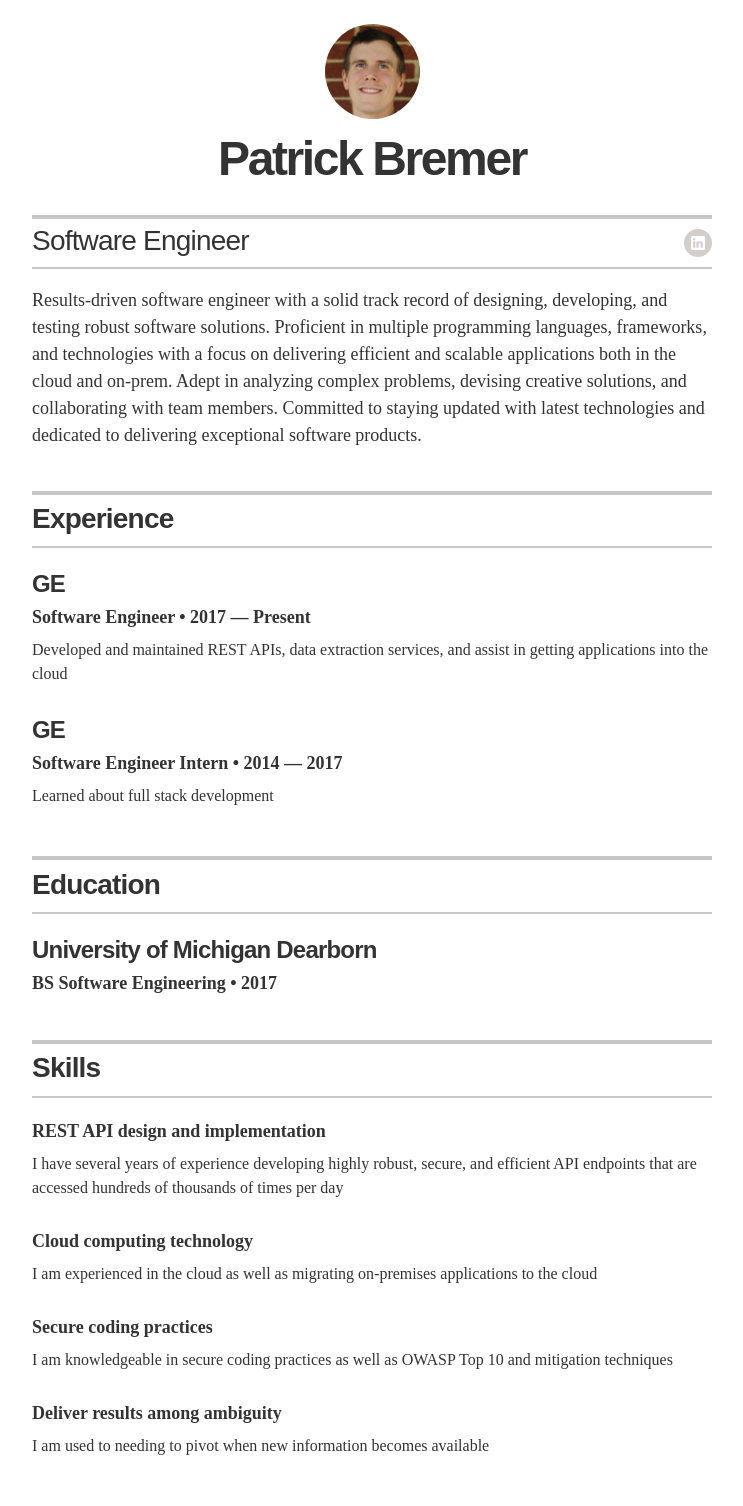
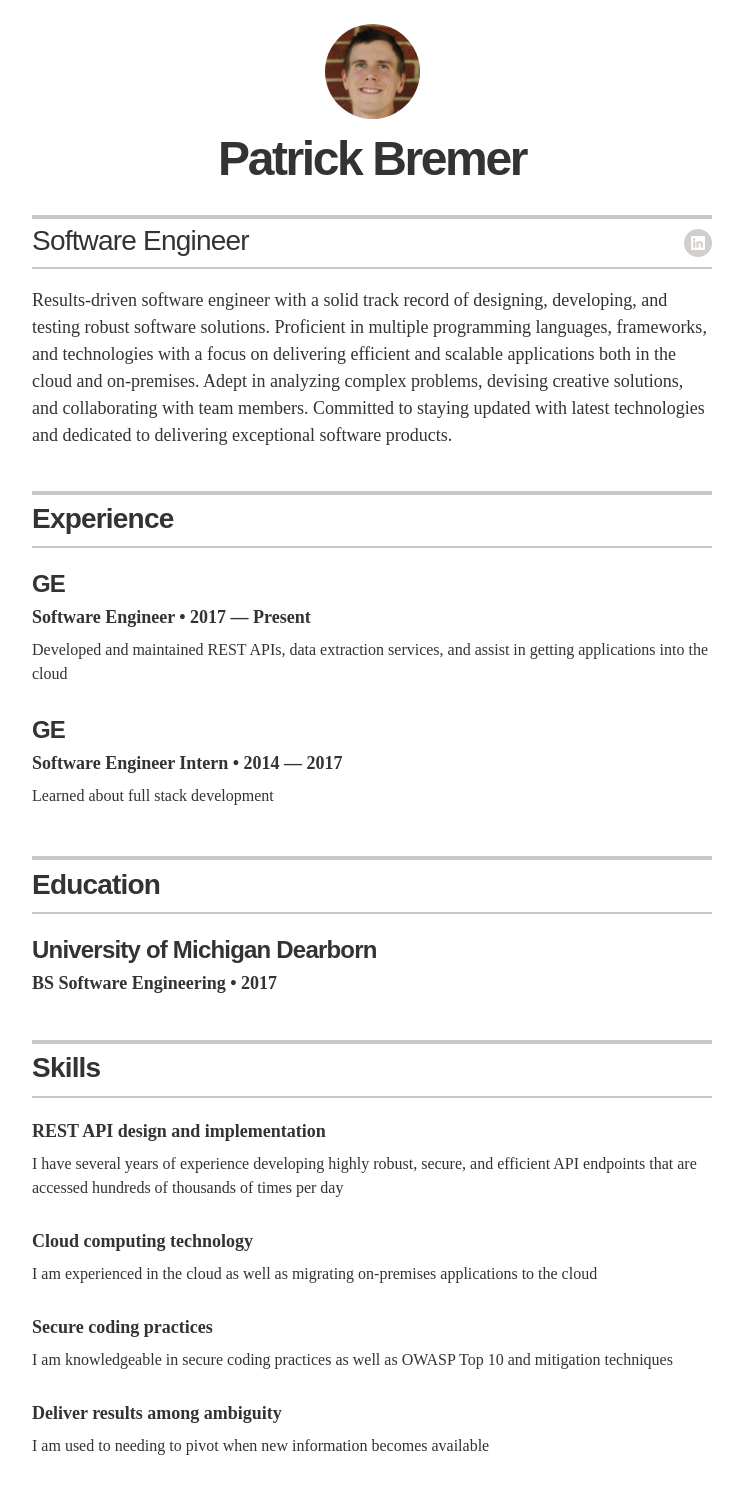
Before and after one commit to pbremer/pbremer.github.io, a Jekyll site: the page built from index.html, in a window 1280 px wide. Shown: the whole page, without its empty margins (268-1011 px from the left). Built offline with Jekyll 4.4.1, drawn with Linux system fonts in a browser that asks for light colours.

Commit message:
fix on-premisis

```diff
--- a/_config.yml
+++ b/_config.yml
@@ -26,7 +26,7 @@ display_header_contact_info:    "false"
 resume_header_intro: "<p>Results-driven software engineer with a solid track record of designing,
   developing, and testing robust software solutions. Proficient in multiple programming languages,
   frameworks, and technologies with a focus on delivering efficient and scalable applications both
-  in the cloud and on-prem. Adept in analyzing complex problems, devising creative solutions, and
+  in the cloud and on-premises. Adept in analyzing complex problems, devising creative solutions, and
   collaborating with team members. Committed to staying updated with latest technologies and
   dedicated to delivering exceptional software products.</p>"
 
```
